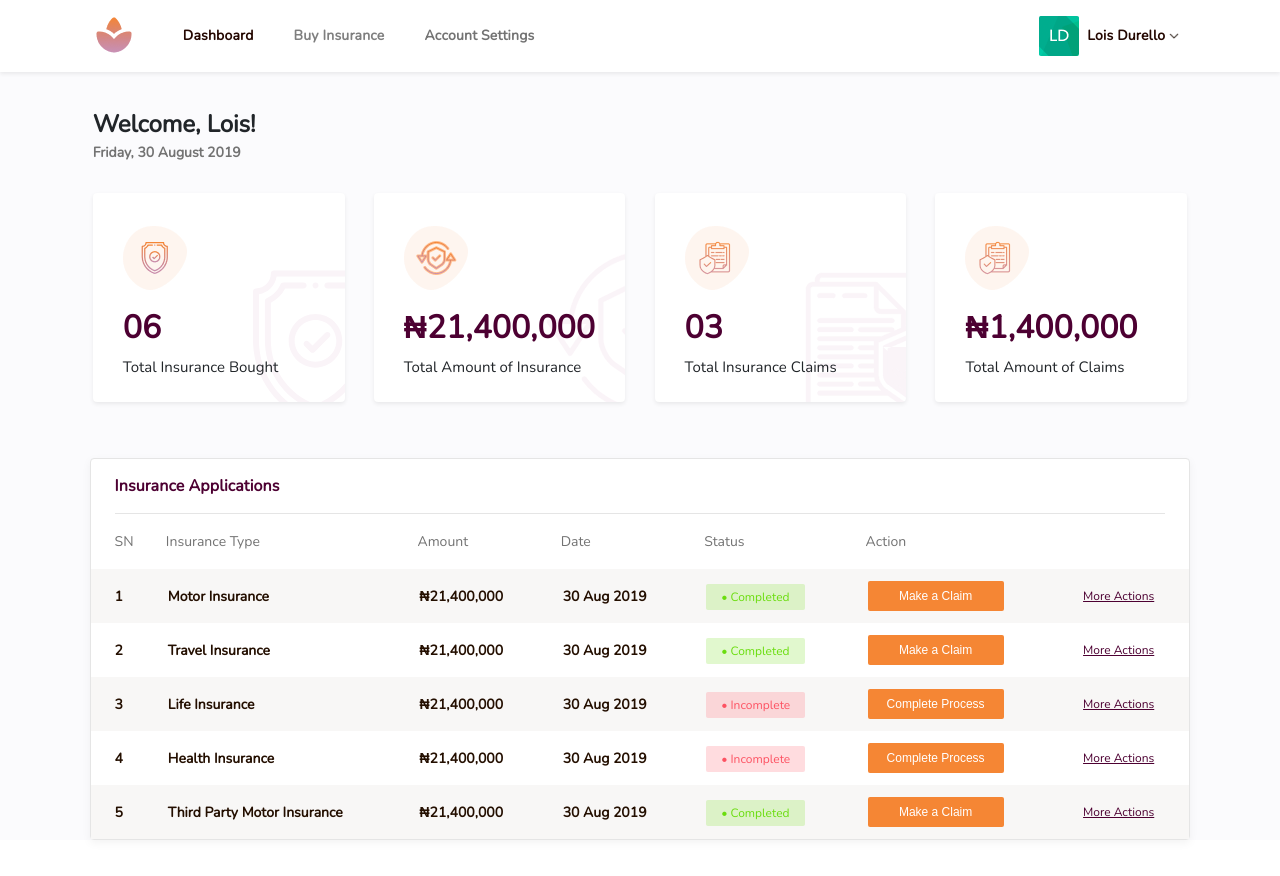
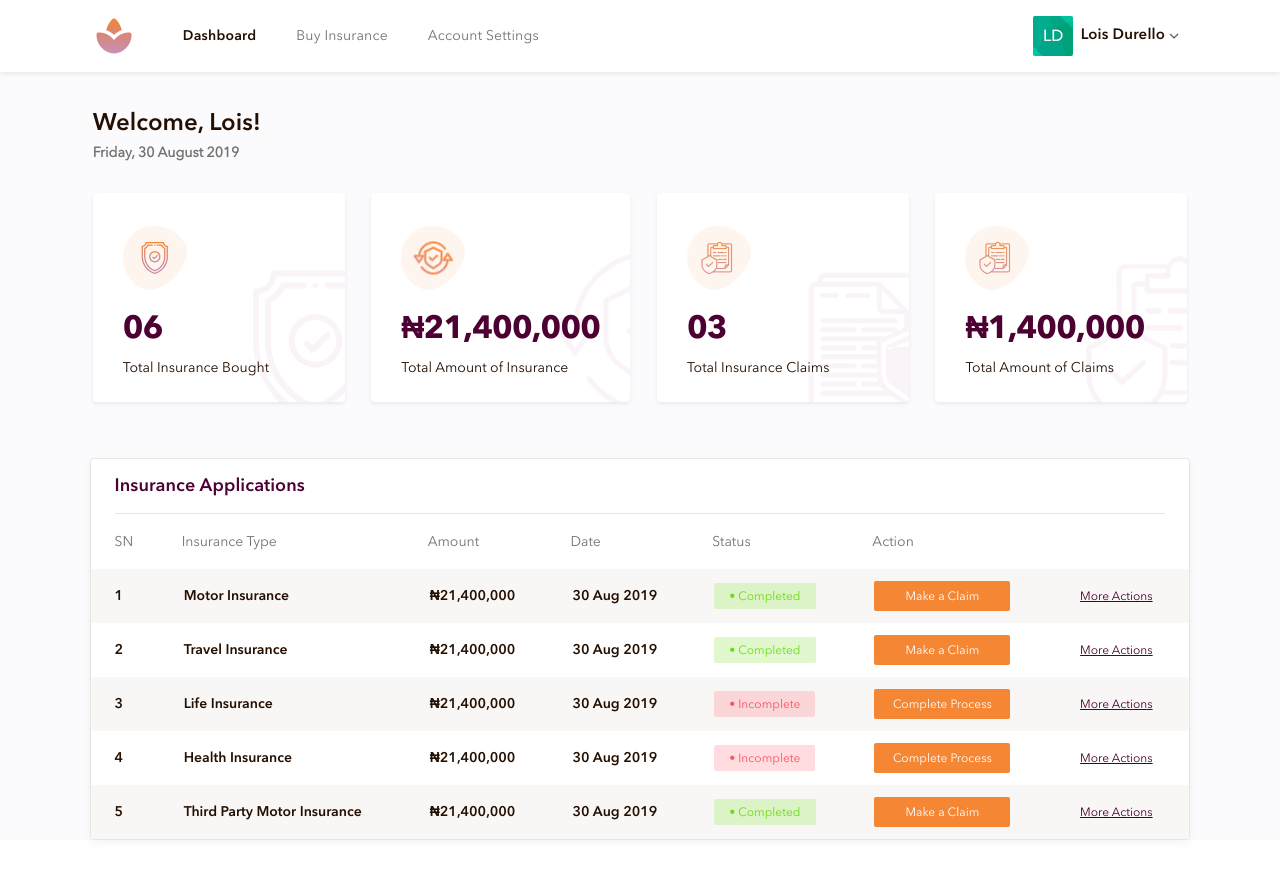
Before and after one commit to dammieayokanmi/Insurer, a plain HTML site: page index.html in a window 1280 px wide. Drawn offline with nearby package versions, Linux system fonts and the light colour scheme; files whose address does not match are found by name.

Commit message:
added few fonts

```diff
--- a/css/dropdown.css
+++ b/css/dropdown.css
@@ -1,18 +1,14 @@
-
-  .dropbtn{
+.dropbtn {
   cursor: pointer;
   z-index: 1;
 }
-
-
-
 
 .dropdown-content {
   display: none;
   position: absolute;
   background-color: #fff;
-	border: .1px solid #1d1d1d;
-    box-shadow: 0 4px 4px rgba(0,0,0,.07);
+  border: 0.1px solid #1d1d1d;
+  box-shadow: 0 4px 4px rgba(0, 0, 0, 0.07);
   border-radius: 2px;
   padding: 15px 20px;
   min-width: 150px;
@@ -24,7 +20,7 @@
 
   line-height: 24px;
 }
-  #AS{
+#AS {
   font-weight: 600;
   color: #737373;
 }
@@ -34,19 +30,22 @@
   text-decoration: none;
   display: block;
   text-align: left;
+  font-family: Avenir-Reg, sans-serif;
+  color: #240f00;
 }
 
- #myDropdown>a:hover {
+#myDropdown > a:hover {
   background-color: #fbfbfd;
 }
 
-  .show {display: block;}
-
+.show {
+  display: block;
+}
 
 .dropdown2-content {
   background: #fff;
-    border: .1px solid #1d1d1d;
-    box-shadow: 0 4px 4px rgba(0,0,0,.07);
+  border: 0.1px solid #1d1d1d;
+  box-shadow: 0 4px 4px rgba(0, 0, 0, 0.07);
   border-radius: 2px;
   padding: 10px;
 
@@ -54,28 +53,29 @@
   position: absolute;
   width: 150px;
   z-index: 1;
-
 }
-  .dropdown2{
+.dropdown2 {
   font-size: 12px;
   font-weight: 100;
-	color:#4D0032;
+  color: #4d0032;
   text-decoration: underline;
   text-align: center;
+  font-family: Avenir-Reg, sans-serif;
 }
-.dropdown2-content li{
-	color:#4D0032;
+.dropdown2-content li {
+  color: #4d0032;
   list-style-type: none;
   padding: 5px;
+  font-size: 14px;
 }
-.dropdown2-content li>a{
-	color:#4D0032;
+.dropdown2-content li > a {
+  color: #4d0032;
   text-decoration: none;
 }
 .dropdown2-content li:hover {
   background-color: #fbfbfd;
 }
-.dropdown2-content hr{
+.dropdown2-content hr {
   margin: 0 0;
 }
 
--- a/css/insure.css
+++ b/css/insure.css
@@ -1,6 +1,23 @@
+@font-face {
+  font-family: Avenir-Reg;
+  src: url(./AvenirNext-Regular.ttf);
+}
+@font-face {
+  font-family: Avenir-Demi;
+  src: url(./AvenirNextLTPro-Demi.otf);
+}
+@font-face {
+  font-family: Avenir-DemiBold;
+  src: url(./AvenirNext-DemiBold.ttf);
+}
+@font-face {
+  font-family: Avenir-Bold;
+  src: url(./AvenirNext-Bold.ttf);
+}
+
 body {
   padding: 0;
-  font-family: "Nunito", sans-serif;
+  font-family: " Avenir-Demi", sans-serif;
   margin: 0;
 }
 p,
@@ -45,23 +62,44 @@ nav {
 }
 .options li {
   list-style-type: none;
-  font-weight: 600;
   font-size: 14px;
+  font-weight: normal;
   letter-spacing: 0.2px;
   line-height: 20px;
   margin-right: 8px;
   margin-left: 32px;
+  font-family: Avenir-Reg, sans-serif;
+}
+ul.flex li:nth-child(3) a,
+ul.flex li:nth-child(2) a {
+  color: #737373;
+}
+ul.flex > li > a:hover {
+  font-weight: bold;
+  transition: 0.2s;
 }
 
 nav a {
   text-decoration: none;
-  color: #240700;
 }
+.active {
+  color: #240f00;
+  font-family: Avenir-Demi, sans-serif;
+  font-weight: 700;
+}
+a.active:hover {
+  font-weight: bold;
+  transition: 0.2s;
+  color: #737373;
+}
+
+/*
+
 ul.flex li:nth-child(3) a {
   color: #737373;
 }
 ul.flex li:nth-child(1) a:hover {
-  color: rgba(0, 0, 0, 0.7);
+  color: #737373;
 }
 ul.flex li:nth-child(3) a:hover {
   color: rgba(0, 0, 0, 0.7);
@@ -71,7 +109,7 @@ ul.flex li:nth-child(2) a {
 }
 ul.flex li:nth-child(2) a:hover {
   color: #737373;
-}
+} */
 .brand {
   padding-top: 3px;
   margin-right: 16px;
@@ -82,11 +120,12 @@ ul.flex li:nth-child(2) a:hover {
 }
 .user_account > a {
   padding: 8px;
-  font-family: "Nunito", sans-serif;
+  color: #240f00;
+  font-family: Avenir-Demi, sans-serif;
   font-weight: 700;
   letter-spacing: 0.2px;
   line-height: 20px;
-  font-size: 14px;
+  font-size: 15px;
 }
 .user_account span {
   margin-left: 8px;
@@ -104,17 +143,17 @@ header.container {
 }
 
 header.container > h3 {
-  font-family: "Nunito", sans-serif;
+  font-family: Avenir-Demi, sans-serif;
   font-size: 24px;
   margin: 0 0 10px 0;
-  color: #212529;
+  color: #240f00;
   font-weight: 600;
   line-height: 24px;
 }
 
 header.container > p {
-  font-family: "Nunito", sans-serif;
-  margin: 0;
+  font-family: Avenir-Reg, sans-serif;
+
   margin: 0 0 8px 0;
   font-weight: 600;
   font-size: 14px;
@@ -143,31 +182,33 @@ header.container > p {
   margin-top: 8px;
 }
 .label {
-  margin: 10px 0 0 0;
+  margin: 12px 0 0 0;
 }
 .label > h4 {
   margin-bottom: 8px;
   color: #4d0032;
   font-size: 32px;
-  font-family: "Nunito", sans-serif;
+  font-family: Avenir-Bold, sans-serif;
+  letter-spacing: -0.8px;
 }
 .label > p {
-  font-size: 15px;
-  color: #212529;
+  font-size: 14px;
+  color: #240f00;
   margin-bottom: 25px;
+  font-family: Avenir-Reg, sans-serif;
 }
 
 .cards1 {
-  background-image: url("images/insurance\ shield.svg");
+  background-image: url("../images/insurance\ shield.svg");
 }
 .cards2 {
-  background-image: url("images/total\ amount\ svg..svg");
+  background-image: url("../images/total\ amount\ svg..svg");
 }
 .cards3 {
-  background-image: url("images/insurance\ claim.svg");
+  background-image: url("../images/insurance\ claim.svg");
 }
 .cards4 {
-  background-image: url("images/icon.svg");
+  background-image: url("../images/icon.svg");
 }
 
 section {
@@ -183,8 +224,9 @@ section {
 .Insurance_app > h5 {
   color: #4d0032;
   font-weight: 800;
+  font-family: Avenir-Demi, sans-serif;
   letter-spacing: 0.1px;
-  font-size: 16px;
+  font-size: 18px;
   margin: 16px 24px;
 }
 
@@ -204,6 +246,7 @@ table {
 table th {
   color: #737373;
   font-weight: 400;
+  font-family: Avenir-Reg, sans-serif;
   text-align: left !important;
   font-size: 14px;
   line-height: 15px;
@@ -223,15 +266,17 @@ tbody > tr:nth-child(even):hover {
 }
 
 .col1 {
-  padding: 12px 12px 12px 24px;
+  padding: 12px 30px 12px 24px;
 }
 td {
-  padding: 12px 25px 12px 12px;
+  font-family: Avenir-Demi, sans-serif;
+  padding: 12px 30px 12px 12px;
   color: #240f00;
   font-size: 14px;
   font-weight: bold;
 }
 .completed {
+  font-family: Avenir-Reg, sans-serif;
   background: rgba(106, 221, 14, 0.2);
   border-radius: 2px;
   color: #6add0e;
@@ -241,6 +286,7 @@ td {
 }
 
 .incomplete {
+  font-family: Avenir-Reg, sans-serif;
   font-weight: normal;
   padding: 5px 15px;
   background: rgba(253, 82, 98, 0.2);
@@ -249,6 +295,7 @@ td {
   font-size: 12px;
 }
 td > button {
+  font-family: Avenir-Reg, sans-serif;
   background: #f58634;
   border: 0;
   border-radius: 2px;
--- a/index.html
+++ b/index.html
@@ -35,8 +35,8 @@
 
           <div class="options flex">
             <ul class="flex">
-              <li><a href="">Dashboard</a></li>
-              <li><a href="">Buy Insurance</a></li>
+              <li><a class="active" href="">Dashboard</a></li>
+              <li><a  href="">Buy Insurance</a></li>
               <li><a href="">Account Settings</a></li>
             </ul>
           </div>
```
Also changed, not shown: css/AvenirNext-Bold.ttf (added), css/AvenirNext-DemiBold.ttf (added), css/AvenirNext-Regular.ttf (added), css/AvenirNextLTPro-Demi.otf (added), css/AvenirNextLTPro-It.otf (added). Lines whose indentation alone changed are shown as unchanged.
